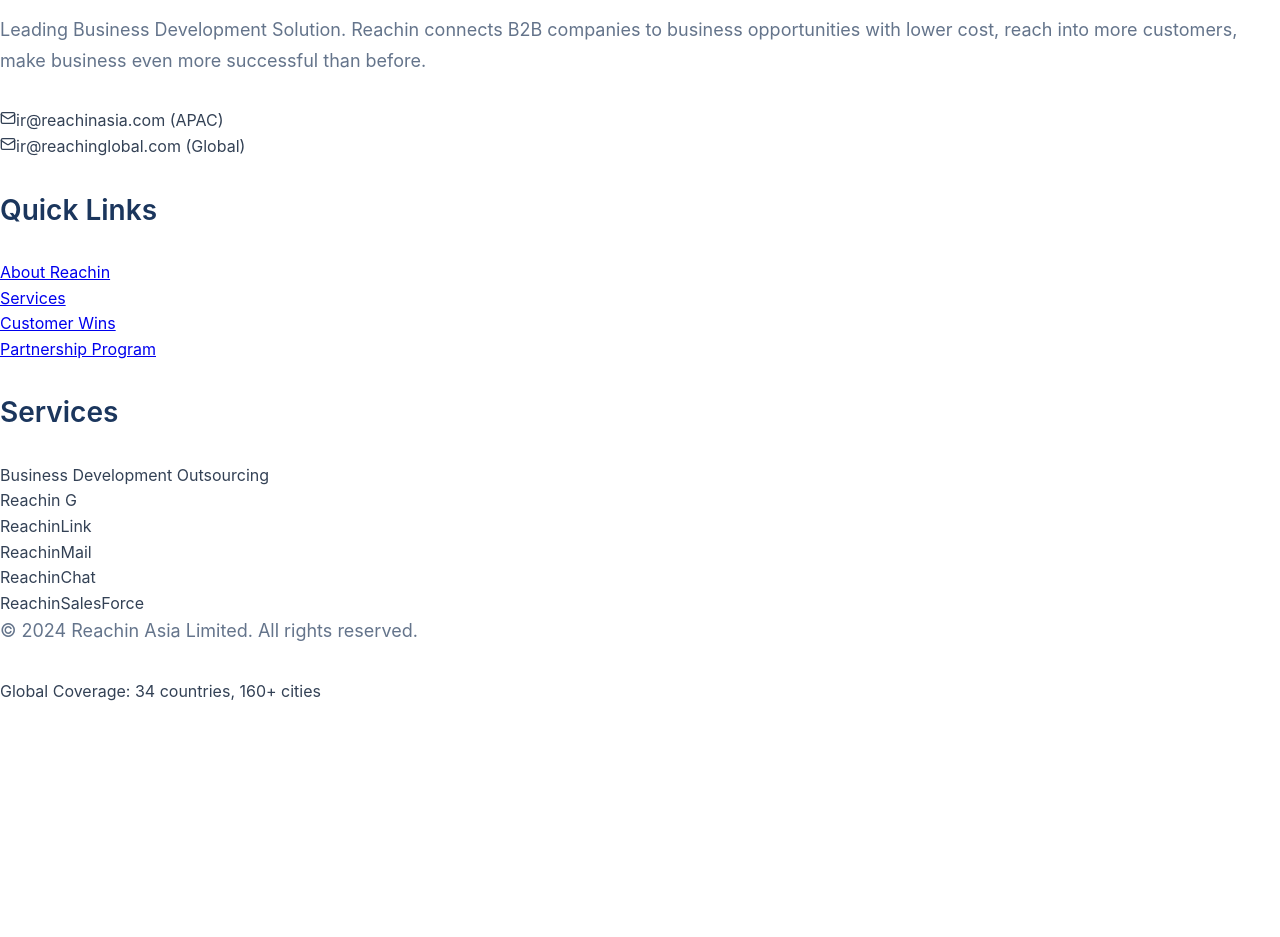
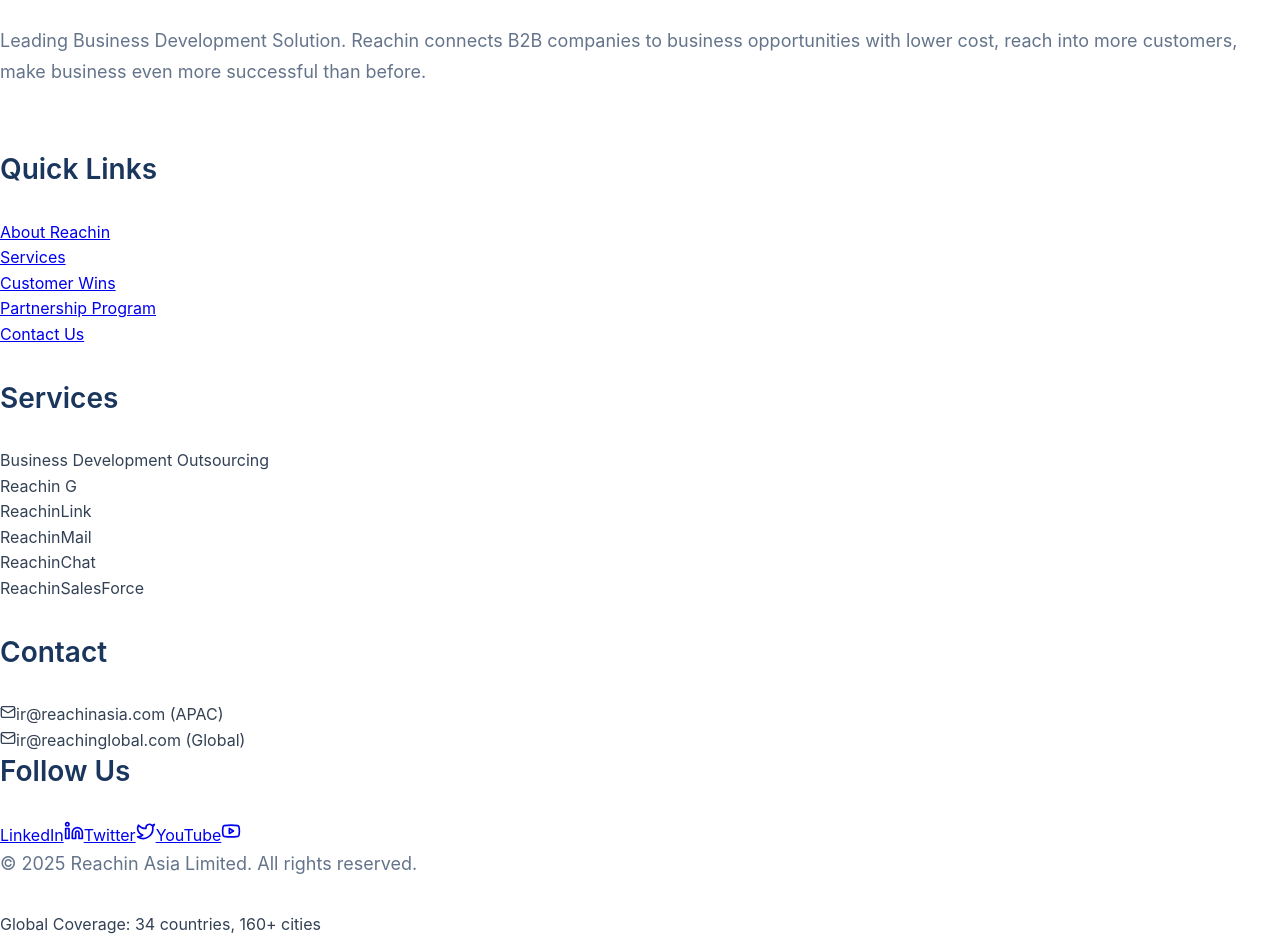
Before and after one commit to ReachinNickChan/reachinasia-website, a React (Vite) app: page /contact in a window 1280 px wide. Shown: the part 3240-4177 px from the top of the page. Before the commit the page ends 3945 px from the top, so only its background shows below. Built offline with nearby package versions, Linux system fonts and the light colour scheme.

Commit message:
Update Footer.jsx

```diff
--- a/src/components/Footer.jsx
+++ b/src/components/Footer.jsx
@@ -1,93 +1,85 @@
 import React from 'react';
 import { Link } from 'react-router-dom';
-import { Mail, Phone, MapPin } from 'lucide-react';
+import { Mail, Linkedin, Twitter, Youtube } from 'lucide-react';
 
 const Footer = () => {
+  const socialLinks = [
+    { name: 'LinkedIn', icon: Linkedin, href: '#' },
+    { name: 'Twitter', icon: Twitter, href: '#' },
+    { name: 'YouTube', icon: Youtube, href: '#' }
+  ];
+
   return (
     <footer className="bg-gray-900 text-white">
-      <div className="max-w-7xl mx-auto px-4 sm:px-6 lg:px-8 py-12">
-        <div className="grid grid-cols-1 md:grid-cols-4 gap-8">
+      <div className="max-w-7xl mx-auto px-4 sm:px-6 lg:px-8 py-16">
+        <div className="grid grid-cols-1 md:grid-cols-2 lg:grid-cols-4 gap-8 mb-8">
+
           {/* Company Info */}
-          <div className="col-span-1 md:col-span-2">
-            <div className="text-2xl font-bold text-blue-400 mb-4">Reachin</div>
-            <p className="text-gray-300 mb-4 max-w-md">
-              Leading Business Development Solution. Reachin connects B2B companies to business
-              opportunities with lower cost, reach into more customers, make business even more
-              successful than before.
+          <div className="col-span-1 md:col-span-2 lg:col-span-1">
+            <h3 className="text-2xl font-bold text-blue-400 mb-4">Reachin</h3>
+            <p className="text-gray-300 mb-4 text-sm max-w-xs">
+              Leading Business Development Solution. Reachin connects B2B companies to business opportunities with lower cost, reach into more customers, make business even more successful than before.
             </p>
-            <div className="space-y-2">
-              <div className="flex items-center text-gray-300">
-                <Mail size={16} className="mr-2" />
-                <span>ir@reachinasia.com (APAC)</span>
-              </div>
-              <div className="flex items-center text-gray-300">
-                <Mail size={16} className="mr-2" />
-                <span>ir@reachinglobal.com (Global)</span>
-              </div>
-            </div>
           </div>
 
           {/* Quick Links */}
           <div>
-            <h3 className="text-lg font-semibold mb-4">Quick Links</h3>
-            <ul className="space-y-2">
-              <li>
-                <Link to="/about" className="text-gray-300 hover:text-blue-400 transition-colors">
-                  About Reachin
-                </Link>
-              </li>
-              <li>
-                <Link to="/services" className="text-gray-300 hover:text-blue-400 transition-colors">
-                  Services
-                </Link>
-              </li>
-              <li>
-                <Link to="/customer-wins" className="text-gray-300 hover:text-blue-400 transition-colors">
-                  Customer Wins
-                </Link>
-              </li>
-              <li>
-                <Link to="/partnership" className="text-gray-300 hover:text-blue-400 transition-colors">
-                  Partnership Program
-                </Link>
-              </li>
+            <h3 className="text-lg font-semibold mb-4 tracking-wider uppercase">Quick Links</h3>
+            <ul className="space-y-3">
+              <li><Link to="/about" className="text-gray-300 hover:text-blue-400 transition-colors">About Reachin</Link></li>
+              <li><Link to="/services" className="text-gray-300 hover:text-blue-400 transition-colors">Services</Link></li>
+              <li><Link to="/customer-wins" className="text-gray-300 hover:text-blue-400 transition-colors">Customer Wins</Link></li>
+              <li><Link to="/partnership" className="text-gray-300 hover:text-blue-400 transition-colors">Partnership Program</Link></li>
+              <li><Link to="/contact" className="text-gray-300 hover:text-blue-400 transition-colors">Contact Us</Link></li>
             </ul>
           </div>
 
           {/* Services */}
           <div>
-            <h3 className="text-lg font-semibold mb-4">Services</h3>
-            <ul className="space-y-2">
-              <li>
-                <span className="text-gray-300">Business Development Outsourcing</span>
-              </li>
-              <li>
-                <span className="text-gray-300">Reachin G</span>
-              </li>
-              <li>
-                <span className="text-gray-300">ReachinLink</span>
-              </li>
-              <li>
-                <span className="text-gray-300">ReachinMail</span>
-              </li>
-              <li>
-                <span className="text-gray-300">ReachinChat</span>
-              </li>
-              <li>
-                <span className="text-gray-300">ReachinSalesForce</span>
-              </li>
+            <h3 className="text-lg font-semibold mb-4 tracking-wider uppercase">Services</h3>
+            <ul className="space-y-3 text-sm">
+              <li className="text-gray-300">Business Development Outsourcing</li>
+              <li className="text-gray-300">Reachin G</li>
+              <li className="text-gray-300">ReachinLink</li>
+              <li className="text-gray-300">ReachinMail</li>
+              <li className="text-gray-300">ReachinChat</li>
+              <li className="text-gray-300">ReachinSalesForce</li>
             </ul>
           </div>
+
+          {/* Contact & Social */}
+          <div>
+            <h3 className="text-lg font-semibold mb-4 tracking-wider uppercase">Contact</h3>
+            <div className="space-y-3">
+              <div className="flex items-center text-gray-300">
+                <Mail size={16} className="mr-2 flex-shrink-0" />
+                <span className="text-sm">ir@reachinasia.com (APAC)</span>
+              </div>
+              <div className="flex items-center text-gray-300">
+                <Mail size={16} className="mr-2 flex-shrink-0" />
+                <span className="text-sm">ir@reachinglobal.com (Global)</span>
+              </div>
+            </div>
+            <h3 className="text-lg font-semibold mt-6 mb-4 tracking-wider uppercase">Follow Us</h3>
+            <div className="flex space-x-4">
+              {socialLinks.map((social) => (
+                <a key={social.name} href={social.href} className="text-gray-400 hover:text-blue-400">
+                  <span className="sr-only">{social.name}</span>
+                  <social.icon size={20} />
+                </a>
+              ))}
+            </div>
+          </div>
+
         </div>
 
-        <div className="border-t border-gray-800 mt-8 pt-8">
-          <div className="flex flex-col md:flex-row justify-between items-center">
-            <p className="text-gray-400 text-sm">
-              © 2024 Reachin Asia Limited. All rights reserved.
-            </p>
-            <div className="flex space-x-6 mt-4 md:mt-0">
-              <span className="text-gray-400 text-sm">Global Coverage: 34 countries, 160+ cities</span>
-            </div>
+        {/* Bottom Bar */}
+        <div className="border-t border-gray-800 mt-8 pt-8 flex flex-col md:flex-row justify-between items-center">
+          <p className="text-gray-400 text-sm">
+            © {new Date().getFullYear()} Reachin Asia Limited. All rights reserved.
+          </p>
+          <div className="text-gray-400 text-sm mt-4 md:mt-0">
+            Global Coverage: 34 countries, 160+ cities
           </div>
         </div>
       </div>
```
